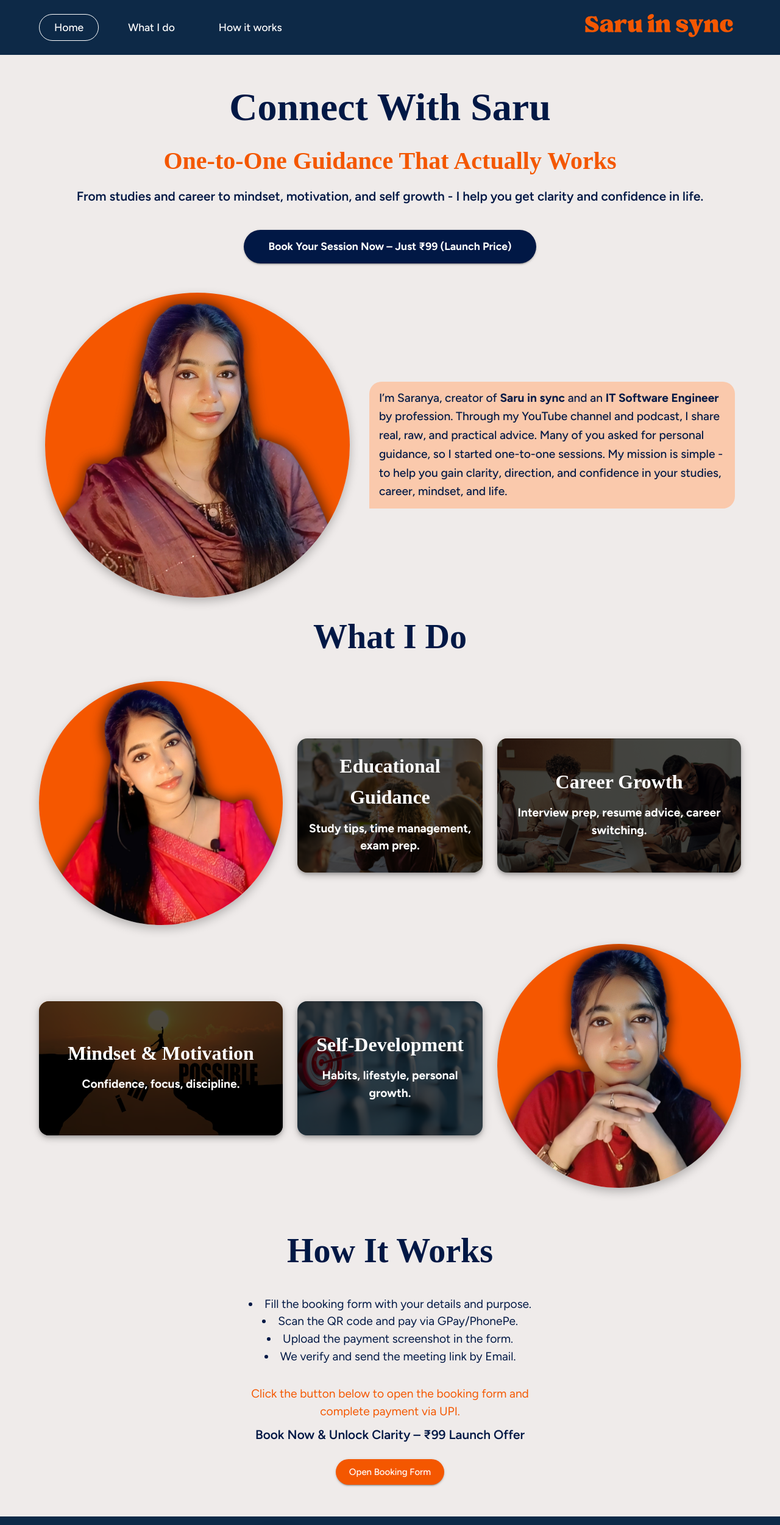
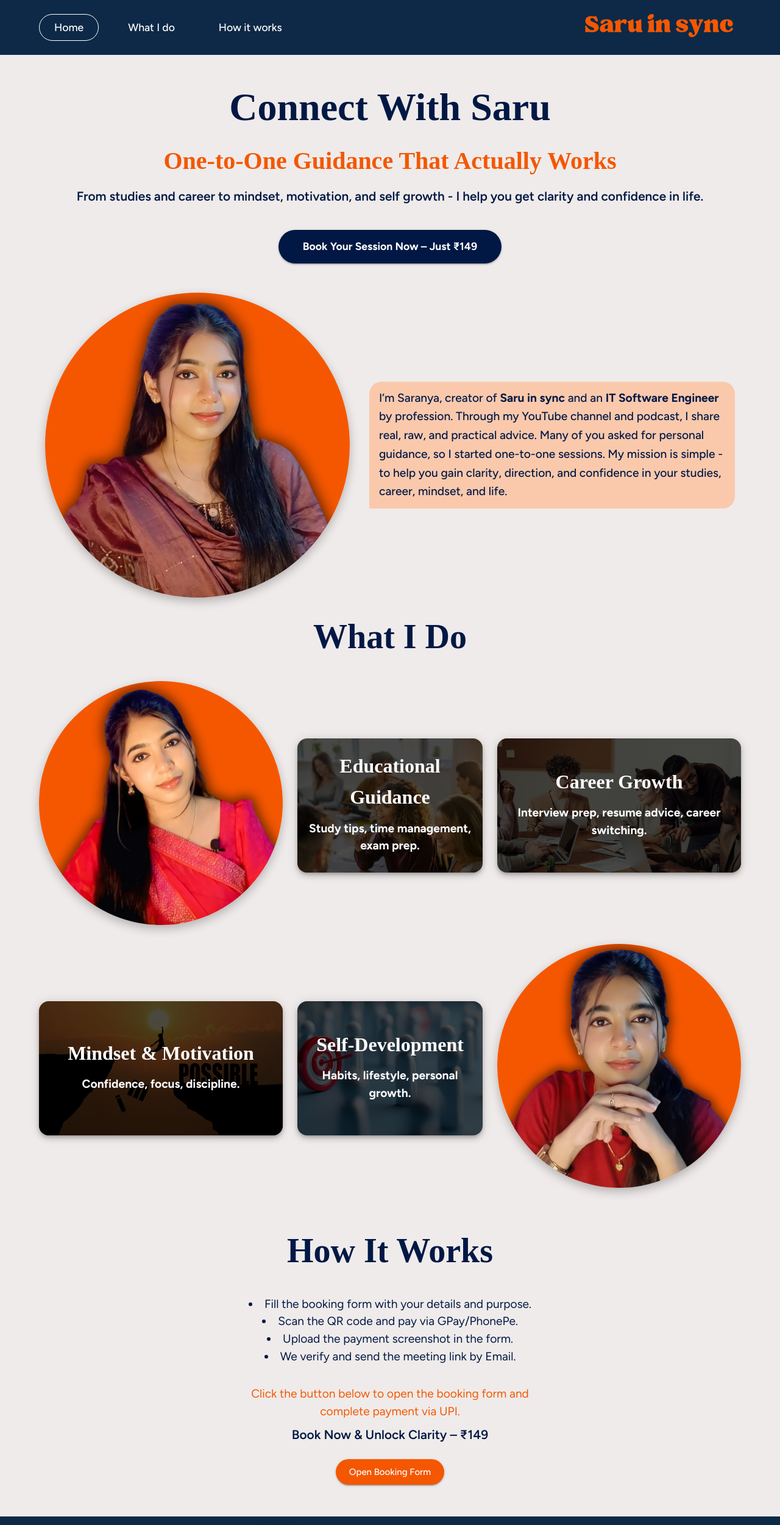
Before and after one commit to Zaheer2427/connect-with-saru, a React (Vite) app: page / in a window 1280 px wide. Shown: the top 2501 px of the page at 61% size. Built offline with nearby package versions, Linux system fonts and the light colour scheme.

Commit message:
connect with saru website phase 1 commit-6 price change 99 to 149

```diff
--- a/src/App.tsx
+++ b/src/App.tsx
@@ -193,7 +193,7 @@
               document.getElementById("how")?.scrollIntoView({ behavior: "smooth" })
             }
           >
-            Book Your Session Now – Just ₹99 (Launch Price)
+            Book Your Session Now – Just ₹149
           </Button>
 
           {/* About Section */}
@@ -499,7 +499,7 @@
           color: "#011845",
         }}
       >
-        Book Now & Unlock Clarity – ₹99 Launch Offer
+        Book Now & Unlock Clarity – ₹149
       </Typography>
       <Button
         variant="contained"
--- a/src/Mails/PaymentSuccessMail.html
+++ b/src/Mails/PaymentSuccessMail.html
@@ -84,6 +84,7 @@
         <p>Your 1 to 1 session is now <strong>confirmed</strong>.</p>
         <p>The session invite with details will be scheduled and shared with you shortly.</p>
         <p>Looking forward to connecting with you!</p>
+        <p><strong>Note: Your comfort comes first, turning on video is not required.</strong></p>
       </div>
 
       <!-- Footer -->
```
